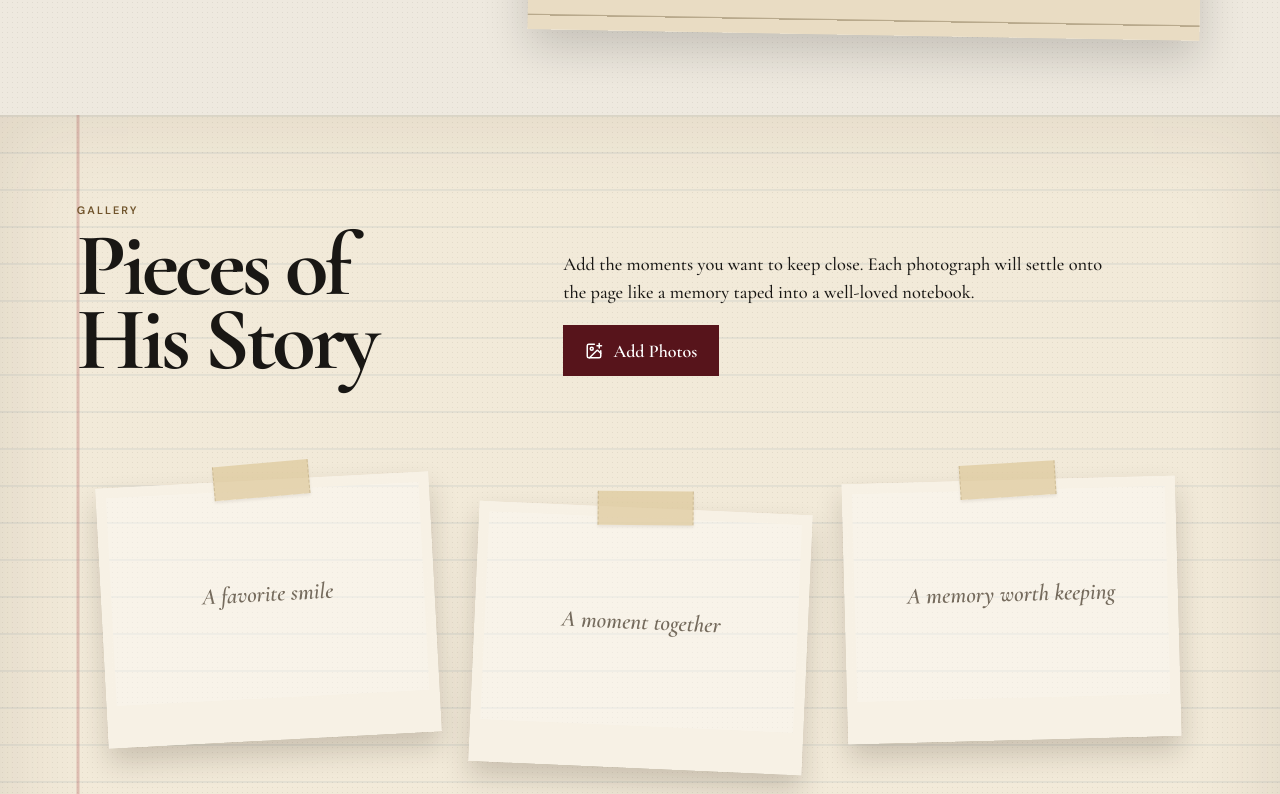
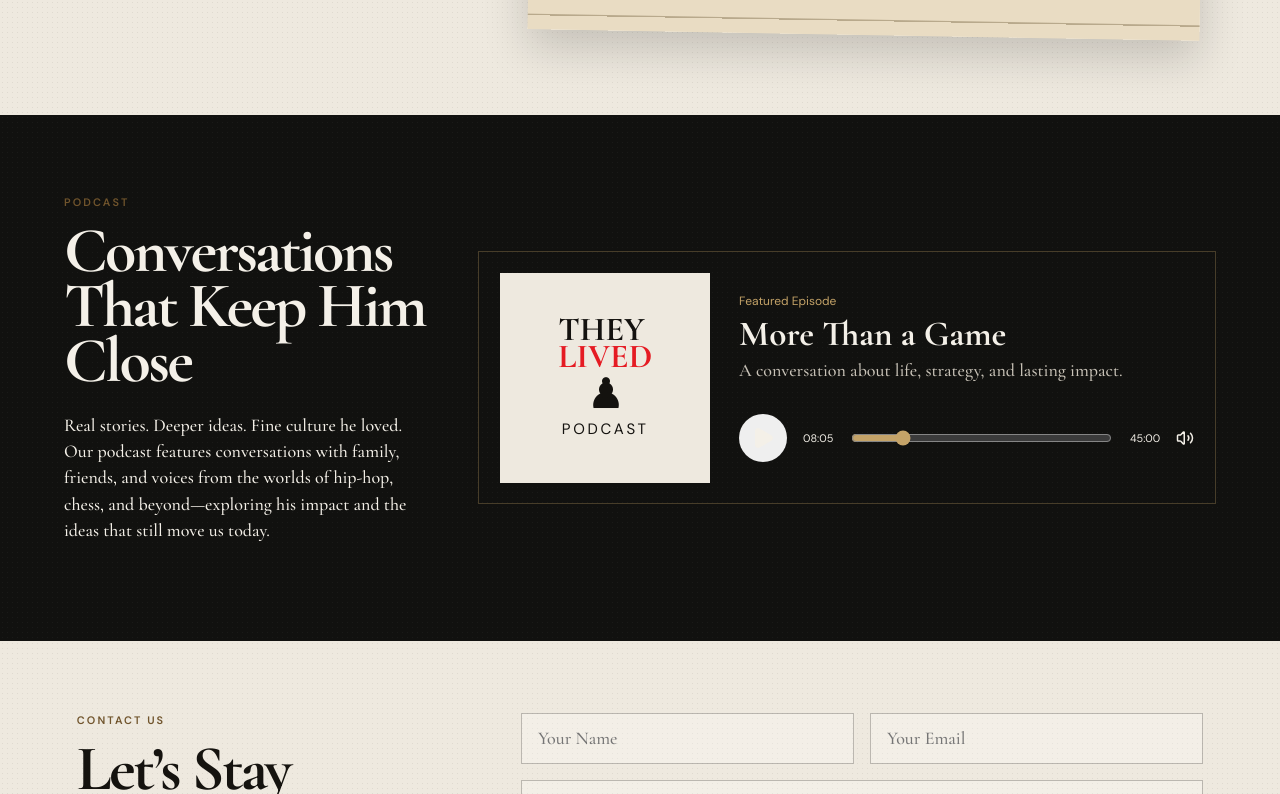
Before and after one commit to mildsdixon/they-lived, a React (Vite) app: page / in a window 1280 px wide. Shown: the part 2886-3680 px from the top of the page. Built offline with nearby package versions, Linux system fonts and the light colour scheme.

Commit message:
Move gallery to its own page

```diff
--- a/package.json
+++ b/package.json
@@ -5,7 +5,7 @@
   "type": "module",
   "scripts": {
     "dev": "vite --host 0.0.0.0",
-    "build": "vite build",
+    "build": "vite build && cp dist/index.html dist/404.html",
     "preview": "vite preview --host 0.0.0.0",
     "start": "serve -s dist -l 8080"
   },
--- a/src/main.jsx
+++ b/src/main.jsx
@@ -1,17 +1,17 @@
-import React, { useEffect, useRef, useState } from 'react';
+import React, { useEffect, useState } from 'react';
 import { createRoot } from 'react-dom/client';
-import { ArrowRight, ChevronDown, ImagePlus, Menu, Pause, Play, Send, Trash2, Volume2, X } from 'lucide-react';
+import { ArrowRight, ChevronDown, Menu, Pause, Play, Send, Volume2, X } from 'lucide-react';
 import './styles.css';
 
 const nav = [
-  ['About Him', '#about-him'], ['About Us', '#about-us'], ['Tell Your Story', '#story'],
-  ['Gallery', '#gallery'], ['Podcast', '#podcast'], ['Contact Us', '#contact']
+  ['About Him', '/#about-him'], ['About Us', '/#about-us'], ['Tell Your Story', '/#story'],
+  ['Gallery', '/gallery'], ['Podcast', '/#podcast'], ['Contact Us', '/#contact']
 ];
 
 function Header() {
   const [open, setOpen] = useState(false);
   return <header className="site-header">
-    <a className="logo-slot" href="#top" aria-label="They Lived home"><img src="/assets/they-live-logo.png" alt="They Lived — chess, music, and love" /></a>
+    <a className="logo-slot" href="/" aria-label="They Lived home"><img src="/assets/they-live-logo.png" alt="They Lived — chess, music, and love" /></a>
     <button className="menu-button" onClick={() => setOpen(!open)} aria-label="Toggle menu">{open ? <X /> : <Menu />}</button>
     <nav className={open ? 'open' : ''} aria-label="Main navigation">
       {nav.map(([label, href]) => <a key={href} href={href} onClick={() => setOpen(false)}>{label}</a>)}
@@ -53,47 +53,29 @@ function PodcastPlayer() {
 }
 
 function Gallery() {
-  const [photos, setPhotos] = useState([]);
-  const inputRef = useRef(null);
-
-  const addPhotos = event => {
-    const files = [...event.target.files].filter(file => file.type.startsWith('image/')).slice(0, 12 - photos.length);
-    files.forEach(file => {
-      const reader = new FileReader();
-      reader.onload = () => setPhotos(current => [...current, { id: `${file.name}-${file.lastModified}-${reader.result.length}`, src: reader.result, alt: file.name.replace(/\.[^.]+$/, '') }].slice(0, 12));
-      reader.readAsDataURL(file);
-    });
-    event.target.value = '';
-  };
-
-  return <section className="gallery-section" id="gallery">
+  return <section className="gallery-section gallery-page" id="gallery">
     <div className="gallery-heading">
       <div><p className="section-label">Gallery</p><h2>Pieces of<br />His Story</h2></div>
-      <div><p>Add the moments you want to keep close. Each photograph will settle onto the page like a memory taped into a well-loved notebook.</p><button className="button burgundy" type="button" onClick={() => inputRef.current?.click()}><ImagePlus size={18} /> Add Photos</button><input ref={inputRef} className="gallery-input" type="file" accept="image/*" multiple onChange={addPhotos} /></div>
+      <div><p>The moments we keep close—each photograph held here like a memory taped into a well-loved notebook.</p></div>
     </div>
-    <div className={`photo-collage ${photos.length ? 'has-photos' : ''}`} aria-live="polite">
-      {photos.length ? photos.map((photo, index) => <figure className={`taped-photo photo-${index % 6}`} key={photo.id}>
-        <span className="tape" aria-hidden="true"></span>
-        <img src={photo.src} alt={photo.alt} />
-        <button type="button" onClick={() => setPhotos(current => current.filter(item => item.id !== photo.id))} aria-label={`Remove ${photo.alt}`}><Trash2 size={16} /></button>
-      </figure>) : <>
-        <div className="empty-photo empty-one"><span className="tape"></span><p>A favorite smile</p></div>
-        <div className="empty-photo empty-two"><span className="tape"></span><p>A moment together</p></div>
-        <div className="empty-photo empty-three"><span className="tape"></span><p>A memory worth keeping</p></div>
-      </>}
+    <div className="photo-collage" aria-live="polite">
+      <div className="empty-photo empty-one"><span className="tape"></span><p>A favorite smile</p></div>
+      <div className="empty-photo empty-two"><span className="tape"></span><p>A moment together</p></div>
+      <div className="empty-photo empty-three"><span className="tape"></span><p>A memory worth keeping</p></div>
     </div>
   </section>;
 }
 
 function App() {
   const [storyOpen, setStoryOpen] = useState(false); const [contactSent, setContactSent] = useState(false);
+  const isGalleryPage = window.location.pathname.replace(/\/$/, '') === '/gallery';
   useEffect(() => {
     if (!window.location.hash) return;
     requestAnimationFrame(() => document.querySelector(window.location.hash)?.scrollIntoView());
   }, []);
   return <>
     <Header />
-    <main id="top">
+    {isGalleryPage ? <main id="top"><Gallery /></main> : <main id="top">
       <section className="hero">
         <div className="hero-content"><h1>THEY <em>LIVED</em></h1><p className="hero-line">His moves. His music. His memory.</p><p className="hero-copy">A life that made room for bigger conversations.<br />On the board. In the beat. In all of us.</p><div className="actions"><a className="button gold" href="#about-him">Discover His Story <ArrowRight size={17} /></a><button className="button outline" onClick={() => setStoryOpen(true)}>Share Your Story</button></div></div>
         <a className="scroll-cue" href="#about-him">Keep going <ChevronDown /></a>
@@ -129,8 +111,6 @@ function App() {
         <button className="notebook" onClick={() => setStoryOpen(true)}><span>Good stories<br />live longer.</span><small>Open the page <ArrowRight size={14} /></small></button>
       </section>
 
-      <Gallery />
-
       <section className="podcast dark-section" id="podcast">
         <div className="podcast-intro"><p className="section-label">Podcast</p><h2>Conversations<br />That Keep Him Close</h2><p>Real stories. Deeper ideas. Fine culture he loved. Our podcast features conversations with family, friends, and voices from the worlds of hip-hop, chess, and beyond—exploring his impact and the ideas that still move us today.</p></div>
         <PodcastPlayer />
@@ -140,7 +120,7 @@ function App() {
         <div><p className="section-label">Contact Us</p><h2>Let’s Stay Connected</h2><p>Have a question, an idea, or just want to reach out?<br />We’d love to hear from you.</p></div>
         {contactSent ? <div className="contact-success"><span>Message received.</span><p>Thank you for reaching out. We’ll be in touch.</p></div> : <form onSubmit={e => { e.preventDefault(); setContactSent(true); }}><div className="form-row"><input required aria-label="Your name" placeholder="Your Name" /><input required type="email" aria-label="Your email" placeholder="Your Email" /></div><textarea required aria-label="Your message" placeholder="Your Message" rows="4" /><button className="button burgundy">Send Message <ArrowRight size={17} /></button></form>}
       </section>
-    </main>
+    </main>}
     <footer><strong>THEY <em>LIVED</em></strong><span>His moves. His music. His memory.</span><span>Good people keep good stories alive.</span><small>© 2026 They Lived. All rights reserved.</small></footer>
     {storyOpen && <StoryModal onClose={() => setStoryOpen(false)} />}
   </>;
```
Also changed, not shown: src/styles.css.
